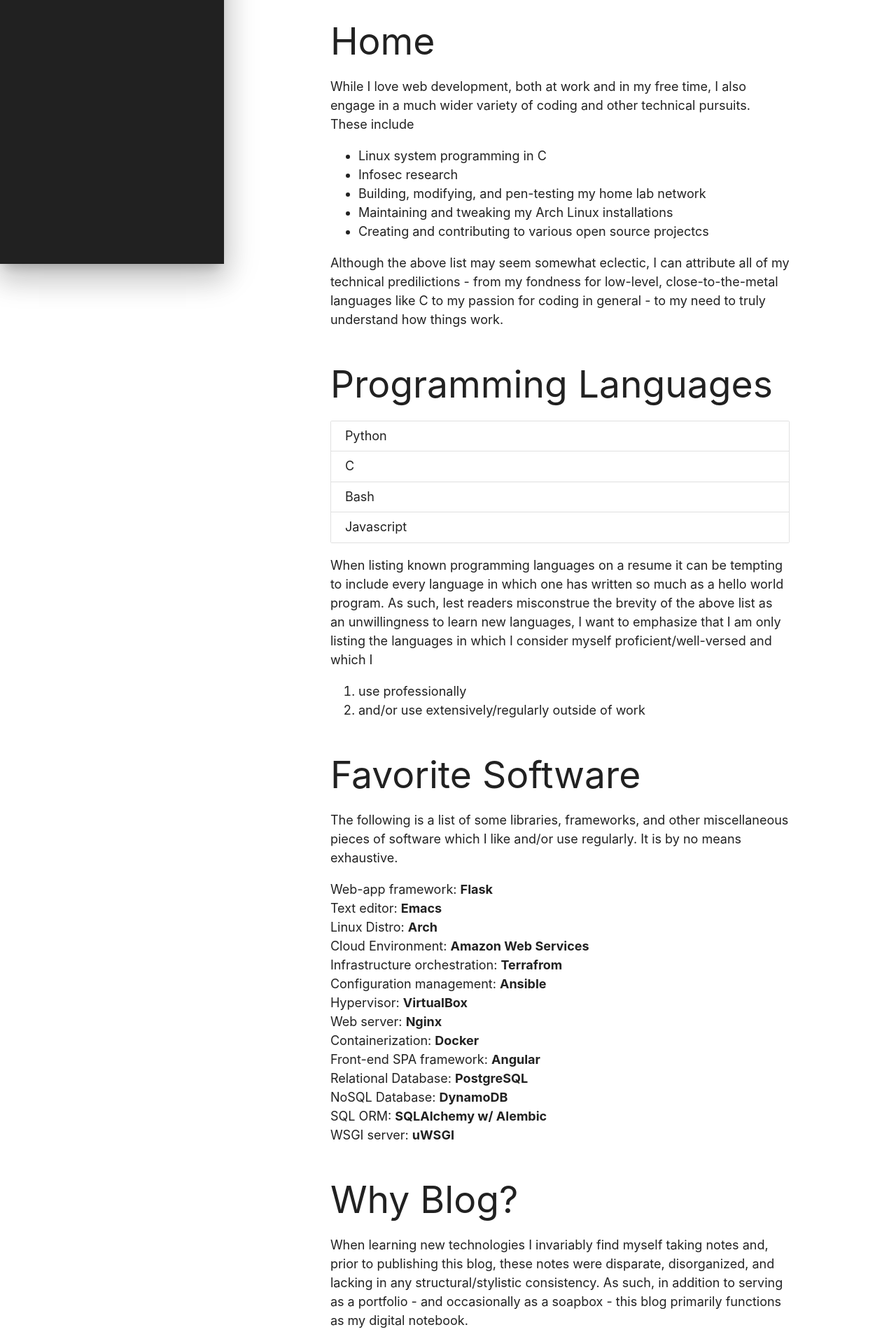
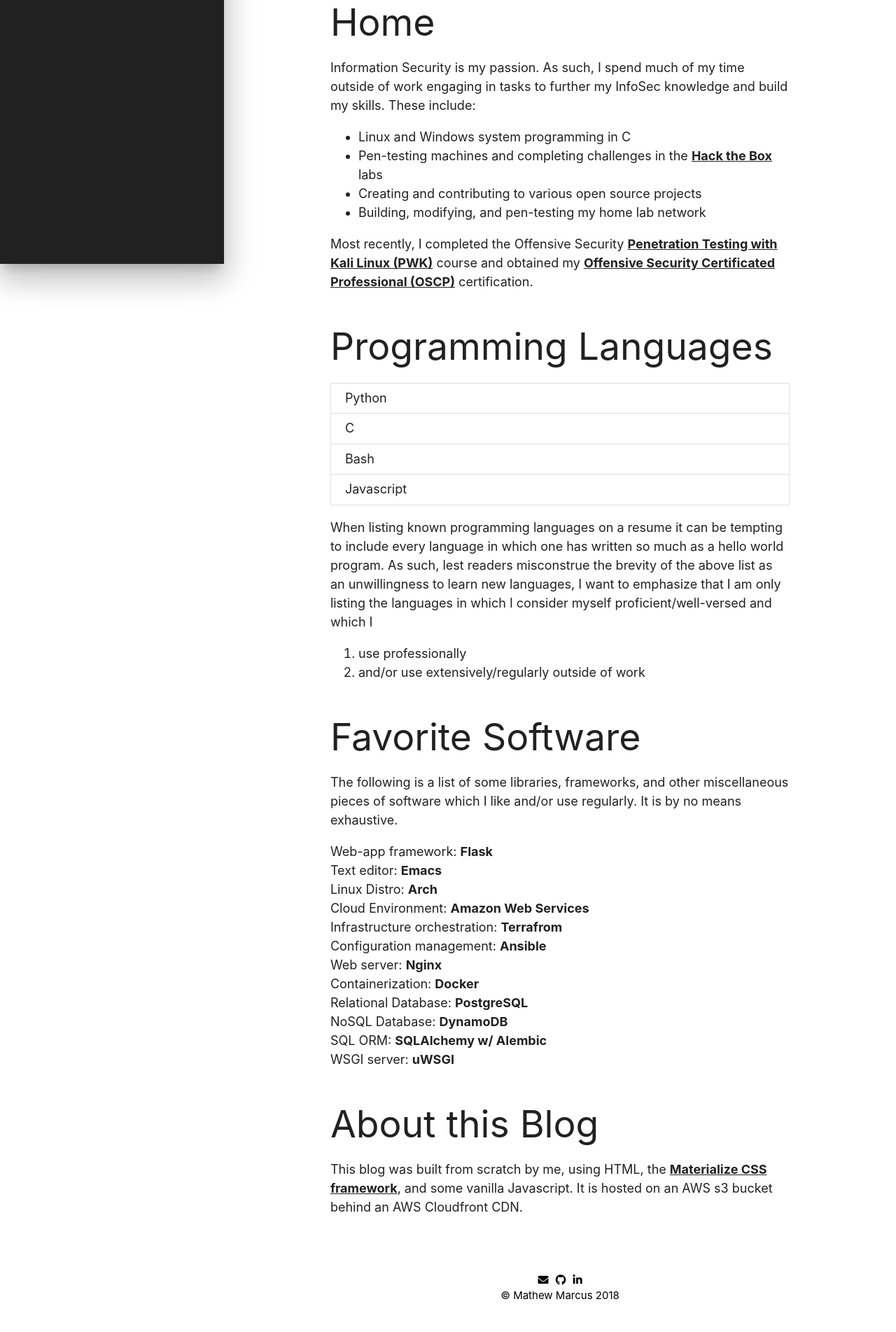
Before and after one commit to mathewmarcus/homepage, a plain HTML site: page site-content/about-me.html in a window 1280 px wide. Shown: the part 423-2326 px from the top of the page at 70% size. Drawn offline with nearby package versions, Linux system fonts and the light colour scheme.

Commit message:
updated About Me page

```diff
--- a/site-content/about-me.html
+++ b/site-content/about-me.html
@@ -70,27 +70,27 @@
 	  <section>
 	    <h2>Work</h2>
 	    <p>
-	      Currently, I work as a fullstack<sup><a href="#fullstack-footnote">[1]</a></sup> web developer. More specifically, I spend (approximately) 75% of my time writing Python microservices for deployment in a Linux environment in AWS, and the other 25% creating single page web applications in Angular. I also perform various devops-related tasks on an ad-hoc basis. That said, this ratio varies depending on the needs of my team and the project.
+	      Previously, I worked as a fullstack web developer. More specifically, I spent (approximately) 75% of my time writing Python microservices for deployment in a Linux environment in AWS, and the other 25% creating single page web applications in Angular. I also performed various devops-related tasks on an ad-hoc basis.
 	    </p>
 	  </section>
 
 	  <section>
 	    <h2>Home</h2>
 	    <p>
-	      While I love web development, both at work and in my free time, I also engage in a much wider variety of coding and other technical pursuits. These include
+	      Information Security is my passion. As such, I spend much of my time outside of work engaging in tasks to further my InfoSec knowledge and build my skills. These include:
 	    </p>
 
 	    <ul class="browser-default">
-	      <li>Linux system programming in C</li>
-	      <li>Infosec research</li>
+	      <li>Linux and Windows system programming in C</li>
+	      <li>Pen-testing machines and completing challenges in the <a href="https://www.hackthebox.eu/" target="_blank">Hack the Box</a> labs</li>
+	      <li>Creating and contributing to various open source projects</li>
 	      <li>Building, modifying, and pen-testing my home lab network</li>
-	      <li>Maintaining and tweaking my Arch Linux installations</li>
-	      <li>Creating and contributing to various open source projectcs</li>
 	    </ul>
 
 	    <p>
-	      Although the above list may seem somewhat eclectic, I can attribute all of my technical predilictions - from my fondness for low-level, close-to-the-metal languages like C to my passion for coding in general - to my need to truly understand how things work.
+	      Most recently, I completed the Offensive Security <a href="https://www.offensive-security.com/information-security-training/penetration-testing-training-kali-linux/" target="_blank">Penetration Testing with Kali Linux (PWK)</a> course and obtained my <a href="https://www.youracclaim.com/badges/6618d73f-e7d2-4290-98eb-15bd75ff8ceb" target="_blank">Offensive Security Certificated Professional (OSCP)</a> certification.
 	    </p>
+
 	  </section>
 
 	  <section>
@@ -129,10 +129,8 @@
 	      <li>Cloud Environment: <span class="bold">Amazon Web Services</span></li>
 	      <li>Infrastructure orchestration: <span class="bold">Terrafrom</span></li>
 	      <li>Configuration management: <span class="bold">Ansible</span></li>
-	      <li>Hypervisor: <span class="bold">VirtualBox</span></li>
 	      <li>Web server: <span class="bold">Nginx</span></li>
 	      <li>Containerization: <span class="bold">Docker</span></li>
-	      <li>Front-end SPA framework: <span class="bold">Angular</span></li>
 	      <li>Relational Database: <span class="bold">PostgreSQL</span></li>
 	      <li>NoSQL Database: <span class="bold">DynamoDB</span></li>
 	      <li>SQL ORM: <span class="bold">SQLAlchemy w/ Alembic</span></li>
@@ -141,16 +139,11 @@
 	  </section>
 
 	  <section>
-	    <h2>Why Blog?</h2>
-	    <p>When learning new technologies I invariably find myself taking notes and, prior to publishing this blog, these notes were disparate, disorganized, and lacking in any structural/stylistic consistency. As such, in addition to serving as a portfolio - and occasionally as a soapbox - this blog primarily functions as my digital notebook.
+	    <h2>About this Blog</h2>
+	    <p>
+	      This blog was built from scratch by me, using HTML, the <a href="https://materializecss.com/" target="_blank">Materialize CSS framework</a>, and some vanilla Javascript. It is hosted on an AWS s3 bucket behind an AWS Cloudfront CDN.
 	    </p>
-	  </section>
-	  <section>
-	    <h5>Footnotes</h5>
-	    <ol>
-	      <li id="fullstack-footnote" class="footnote">This is a contentious term, as evidenced <a href="https://dev.to/evgenyk/a-mythical-full-stack-developer" target="_blank">here</a>, <a href="https://dev.to/lewismenelaws/how-would-you-define-a-full-stack-developer-and-what-role-do-they-play-in-the-company--2o28" target="_blank">here</a>, and <a href="https://dev.to/remotesynth/theres-no-such-thing-as-a-full-stack-developer-2fp9" target="_blank">here</a>. While I agree that achieving expertise across the stack may be a pipe dream, I feel that <em>endeavoring</em> to achieve expertise across the stack is both productive and rewarding. From what I've seen in my professional career, this generally results in the acquisition of both a great breadth of knowledge as well as depth in a particular area.
-	      </li>
-	    </ol>
+
 	  </section>
 
 	</main>
```
